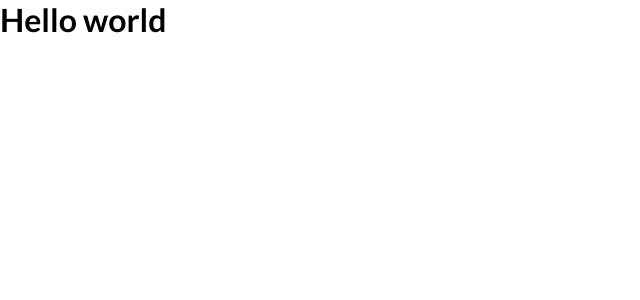
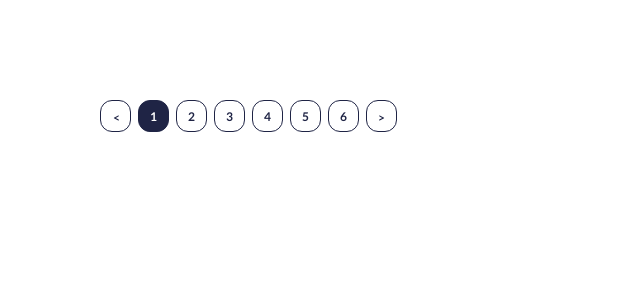
Before and after one commit to felipepasq/bloom, a React (Vite) app: page / in a window 1280 px wide. Shown: the top 300 px of the page, without its empty margins (0-640 px from the left). Built offline with nearby package versions, Linux system fonts and the light colour scheme.

Commit message:
feat:finished pagination component

```diff
--- a/src/App.tsx
+++ b/src/App.tsx
@@ -1,11 +1,15 @@
 import GlobalStyle from './styles/global'
+import Pagination from './components/Pagination'
+import { ThemeProvider } from 'styled-components'
 import { defaultTheme } from './styles/themes/default'
 
 function App() {
   return (
     <div>
-      <GlobalStyle theme={defaultTheme} />
-      <h1>Hello world</h1>
+      <ThemeProvider theme={defaultTheme}>
+        <GlobalStyle />
+        <Pagination totalPages={6} />
+      </ThemeProvider>
     </div>
   )
 }
--- /dev/null
+++ b/src/components/Pagination/index.tsx
@@ -0,0 +1,51 @@
+import React from 'react'
+import ArrowLeft from '../../assets/arrow-left.svg'
+import ArrowRight from '../../assets/arrow-right.svg'
+import { PaginationButton } from './styles'
+import * as S from './styles'
+
+type PaginationProps = {
+  totalPages: number
+  currentPage?: number
+}
+
+const Pagination: React.FC<PaginationProps> = ({
+  totalPages,
+  currentPage = 1
+}) => {
+  const handleClick = (e: React.MouseEvent<HTMLButtonElement>) => {
+    const button = e.currentTarget
+    const value = button.textContent
+    return value
+  }
+
+  const generateButtons = () => {
+    const buttons = Array.from({ length: totalPages }, (_, index) => (
+      <PaginationButton
+        isSelected={currentPage === index + 1}
+        key={index + 1}
+        onClick={(e) => handleClick(e)}
+      >
+        {index + 1}
+      </PaginationButton>
+    ))
+
+    return buttons
+  }
+
+  return (
+    <S.Container>
+      <>
+        <PaginationButton>
+          <img src={ArrowLeft} className="arrow" />
+        </PaginationButton>
+        {generateButtons()}
+        <PaginationButton>
+          <img src={ArrowRight} className="arrow" />
+        </PaginationButton>
+      </>
+    </S.Container>
+  )
+}
+
+export default Pagination
--- /dev/null
+++ b/src/components/Pagination/styles.ts
@@ -0,0 +1,41 @@
+import styled from 'styled-components'
+
+export const Container = styled.div`
+  margin-left: 100px;
+  margin-top: 100px;
+  display: flex;
+  gap: 0.7rem;
+`
+
+type PaginationButtonProps = {
+  isSelected?: boolean
+}
+
+export const PaginationButton = styled.button<PaginationButtonProps>`
+  background-color: ${({ isSelected, theme }) =>
+    isSelected ? theme.colors.secondary : theme.colors.white};
+  height: 3.2rem;
+  color: ${({ isSelected, theme }) =>
+    isSelected ? theme.colors.white : theme.colors.secondary};
+  width: 3.1rem;
+  border-radius: 1.2rem;
+  border: 1px solid #1f2445;
+  font-size: 1.2rem;
+  font-weight: 700;
+
+  :hover {
+    transition-duration: 0.3s;
+    background-color: ${({ theme }) => theme.colors.secondary};
+    color: ${({ theme }) => theme.colors.white};
+
+    .arrow {
+      filter: ${({ isSelected }) =>
+        isSelected ? 'none' : 'brightness(0) invert(1)'};
+    }
+  }
+
+  .arrow {
+    filter: ${({ isSelected }) =>
+      isSelected ? 'brightness(0) invert(1)' : 'none'};
+  }
+`
--- a/src/styles/global.ts
+++ b/src/styles/global.ts
@@ -7,6 +7,10 @@ const GlobalStyle = createGlobalStyle`
     outline: 0;
     box-sizing: border-box;
     font-family: ${({ theme }) => theme.fonts.small_paragraph};
+  }
+
+  html {
+  font-size: 62.5%;
   }
 
   body  {
```
Also changed, not shown: src/assets/arrow-left.svg (added), src/assets/arrow-right.svg (added).
